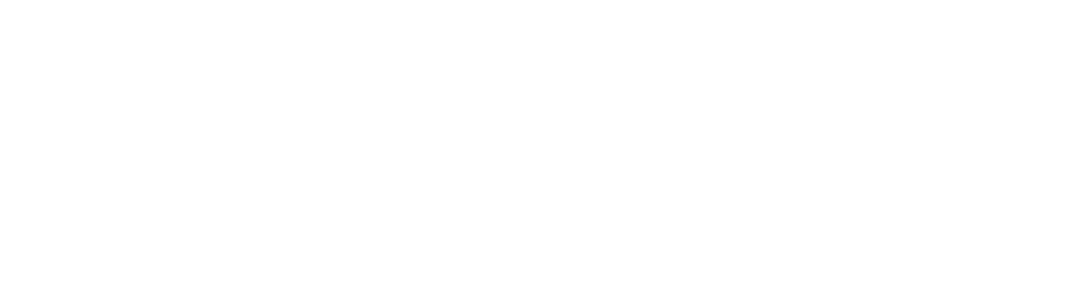
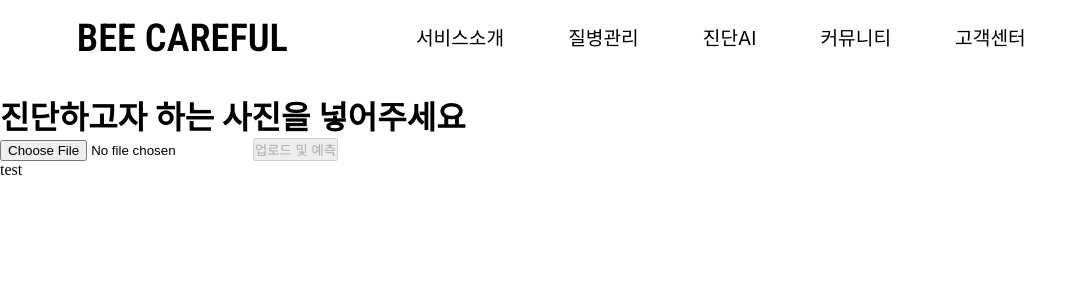
Before and after one commit to kdh0127/final-project, a React (Create React App) app in the folder frontend/: page /management in a window 1280 px wide. Before the commit this address had no page. Shown: the top 300 px of the page, without its empty margins (0-1087 px from the left). Built offline with nearby package versions, Linux system fonts and the light colour scheme; a web font is replaced by a local one.

Commit message:
질병관리 페이지 구조 만드는중
.

```diff
--- a/frontend/src/App.js
+++ b/frontend/src/App.js
@@ -1,17 +1,38 @@
 import React from 'react';
 import { BrowserRouter as Router, Routes, Route } from 'react-router-dom';
+
+// 홈페이지
 import Homepage from './components/homepage/Homepage';
+// 홈페이지
+
+// 서비스페이지
 import Service from './components/service/Servicepage';
+// 서비스페이지
+
+// 고객센터페이지
 import Support from './components/support/Support';
 import Support_inpage from './components/support/Support_inpage';
 import Support_partner from './components/support/Support_partner';
+// 고객센터페이지
 
+// 질병관리페이지
+import Management from './components/disease/Management';
+// 질병관리페이지
+
+// 챗봇페이지
 import Chatbot from './components/chatbot';
-import ImageModel from './components/imagemodel';
+// 챗봇페이지
+
+// 로그인,로그아웃 페이지
 import Log from './components/Log';
 import Reg from './components/Reg';
+// 로그인,로그아웃 페이지
+
+// 커뮤니티 페이지
 import BoardList from "./components/community/BoardList";
 import PostWrite from "./components/community/WritePost";
+// 커뮤니티 페이지
+
 
 
 function App() {
@@ -19,19 +40,29 @@
     <Router>
       <div className="App">
         <Routes>
+          {/* 홈페이지 */}
           <Route path="/" element={<Homepage/>} />
+
+          {/* 서비스페이지 */}
           <Route path="/service" element={<Service />} />
 
+          {/* 챗봇페이지 */}
           <Route path="/chatbot" element={<Chatbot />} />
-          <Route path="/Image_Model" element={<ImageModel />} />
+
+          {/* 로그인,로그아웃페이지 */}
           <Route path="/Log" element={<Log />} />
           <Route path="/Reg" element={<Reg />} />
-          <Route path="/community" element={<BoardList />} />
 
+          {/* 고객센터페이지 */}
           <Route path="/support" element={<Support />} />
           <Route path="/support-service" element={<Support_inpage />} />
           <Route path="/support-partner" element={<Support_partner />} />
 
+          {/* 질병관리 페이지 */}
+          <Route path="/management" element={<Management />} />
+
+          {/* 커뮤니티 페이지 */}
+          <Route path="/community" element={<BoardList />} />
           <Route path="/board/write" element={<PostWrite />} />
 
         </Routes>
--- a/frontend/src/components/disease/Imagedisease.js
+++ b/frontend/src/components/disease/Imagedisease.js
@@ -0,0 +1,53 @@
+import React, { useState } from 'react';
+import style from '../style/Imagedisease.module.css';
+import axios from 'axios';
+
+function Imagedisease(){
+    const [selectedFile, setSelectedFile] = useState(null);
+    const [prediction, setPrediction] = useState(null);
+    const [loading, setLoading] = useState(false);
+    const [error, setError] = useState(null);
+
+  const handleFileChange = (event) => {
+    setSelectedFile(event.target.files[0]);
+  };
+
+  const handleSubmit = async (event) => {
+    event.preventDefault();
+    setError(null);
+    setLoading(true);
+
+    const formData = new FormData();
+    formData.append('file', selectedFile);
+
+    try {
+      const response = await axios.post('http://localhost:5000/api/predict', formData);
+      setPrediction(response.data.predicted_class_name);
+    } catch (error) {
+      console.error("Error uploading file:", error);
+      setError("Error uploading file:" + (error.response?.data?.message || error.message));
+    } finally {
+      setLoading(false);
+    }
+  };
+
+  return (
+    <div className={style.Imagedisease_container}>
+      <h1 className={style.Imagedisease_title}>
+        진단하고자 하는 사진을 넣어주세요
+      </h1>
+      <form onSubmit={handleSubmit} className={style.Imagedisease_form}>
+        <input type="file" onChange={handleFileChange} disabled={loading} className={style.Imagedisease_input}/>
+        <button type="submit" disabled={!selectedFile || loading} className={style.Imagedisease_button}>
+          {loading ? '업로드 중...' : '업로드 및 예측'}
+        </button>
+      </form>
+      {prediction && <div className={style.Imagedisease_prediction}>
+        <h2 className={style.Imagedisease_result_title}>진단 결과:</h2>
+        <p className={style.Imagedisease_result_text}>{prediction}</p></div>}
+      {error && <p style={{ color: 'red' }}>{error}</p>}
+    </div>
+  );
+}
+
+export default Imagedisease;
--- /dev/null
+++ b/frontend/src/components/disease/Management.js
@@ -0,0 +1,21 @@
+import React from 'react';
+import style from '../style/Management.module.css';
+import Header from '../Header';
+import Imagedisease from './Imagedisease';
+import Videodisease from './Videodisease';
+
+function Management(){
+    return(
+        <div className={style.Management_container}>
+            <Header />
+            <div className={style.image_body}>
+                <Imagedisease />
+            </div>
+            <div className={style.video_body}>
+                <Videodisease />
+            </div>
+        </div>
+    )
+}
+
+export default Management;
--- /dev/null
+++ b/frontend/src/components/disease/Videodisease.js
@@ -0,0 +1,12 @@
+import React from 'react';
+import style from '../style/Videodisease.module.css';
+
+function Videodisease(){
+    return(
+        <div className={style.Videodisease_container}>
+            test
+        </div>
+    )
+}
+
+export default Videodisease;
```
Also changed, not shown: frontend/src/components/style/Imagedisease.module.css (added), frontend/src/components/style/Management.module.css (added), frontend/src/components/style/Videodisease.module.css (added).
